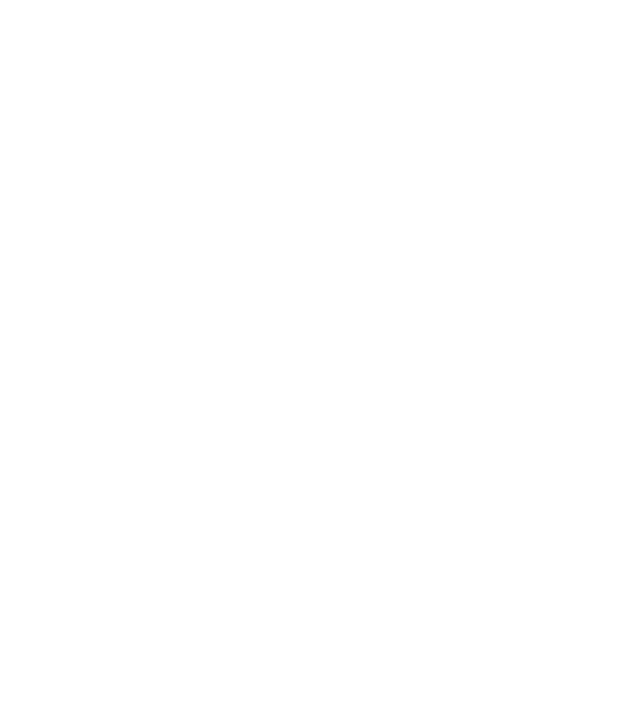
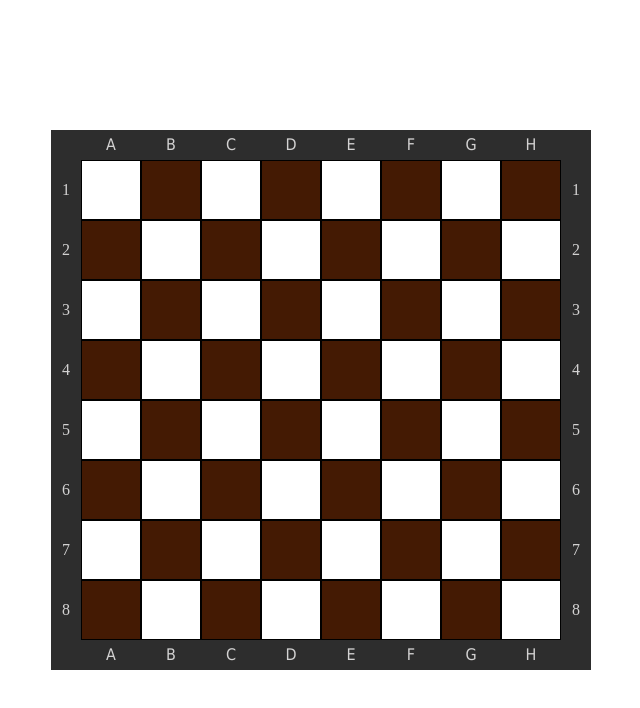
Before and after one commit to silvakaty/checkers, a plain HTML site: page index.html in a window 1280 px wide. Shown: the whole page, without its empty margins (319-959 px from the left). Drawn offline with Linux system fonts and the light colour scheme.

Commit message:
Implemented board design.

```diff
--- /dev/null
+++ b/css/checkers.css
@@ -0,0 +1,58 @@
+body {
+  display: flex;
+  align-items: center;
+  justify-content: center;
+}
+
+.letters {
+  display: flex;
+  font-family: Tahoma;
+  font-size: 16px;
+  color: rgb(211, 210, 210);
+  background-color: rgb(45, 45, 45);
+}
+
+.letters>div {
+  display: flex;
+  align-items: center;
+  justify-content: center;
+  width: 60px;
+  height: 30px;
+}
+
+.letters>div:first-child, .letters>div:last-child {
+  width: 30px;
+}
+
+.center {
+  display: flex;
+}
+
+.numbers {
+  font-size: 16px;
+  color: rgb(211, 210, 210);
+  background-color: rgb(45, 45, 45);
+}
+
+.numbers>div {
+  display: flex;
+  align-items: center;
+  justify-content: center;
+  width: 30px;
+  height: 60px;
+}
+
+#board {
+  flex: 1;
+  display: grid;
+  grid-template: repeat(8, 60px) / repeat(8, 60px);
+}
+
+#board>div {
+  border: 1px solid black;
+}
+
+.cell:nth-child(-2n+8), .cell:nth-child(8)~div:nth-child(-2n+15), .cell:nth-child(16)~div:nth-child(-2n+24), .cell:nth-child(24)~div:nth-child(-2n+31), .cell:nth-child(32)~div:nth-child(-2n+40), .cell:nth-child(40)~div:nth-child(-2n+47), .cell:nth-child(48)~div:nth-child(-2n+56), .cell:nth-child(56)~div:nth-child(-2n+63) {
+  background-color: #441a03;
+  color: #fff;
+}
--- a/index.html
+++ b/index.html
@@ -1,13 +1,45 @@
 <!DOCTYPE html>
-<html>
+<html lang="en-US">
 
 <head>
-    <title>Checkers</title>
+  <meta charset="UTF-8" />
+  <meta name="viewport"
+    content="width=device-width, user-scalable=no">
+
+  <title>Checkers</title>
+
+  <!-- CSS -->
+  <link rel="stylesheet"
+    href="css/reset.css" />
+  <link rel="stylesheet"
+    href="css/checkers.css" />
+  <link rel="shortcut icon"
+    href="css/checkers.png"
+    type="image/png" />
+
+  <!-- JS -->
+  <script src="js/checkers.js"></script>
 </head>
 
 <body>
+  <div class="checkers">
+    <div class="letters top">
+    </div>
 
+    <div class="center">
+      <div class="numbers">
+      </div>
 
+      <div id="board">
+      </div>
+
+      <div class="numbers">
+      </div>
+    </div>
+
+    <div class="letters bottom">
+    </div>
+  </div>
 
 </body>
 
--- /dev/null
+++ b/js/checkers.js
@@ -0,0 +1,45 @@
+window.onload = () => {
+  drawLetters();
+  drawNumbers();
+  drawBoard();
+};
+
+const drawLetters = () => {
+  const letters = document.querySelectorAll('.letters');
+  const lettersArray = ['', 'A', 'B', 'C', 'D', 'E', 'F', 'G', 'H', ''];
+
+  for (let i = 0; i < lettersArray.length; i++) {
+    const letterTop = document.createElement('div');
+    letterTop.innerHTML = lettersArray[i];
+    letters[0].appendChild(letterTop);
+
+    const letterBottom = document.createElement('div');
+    letterBottom.innerHTML = lettersArray[i];
+    letters[1].appendChild(letterBottom);
+  }
+};
+
+const drawNumbers = () => {
+  const numbers = document.querySelectorAll('.numbers');
+
+  for (let i = 0; i < 8; i++) {
+    const numberLeft = document.createElement('div');
+    numberLeft.innerHTML = i + 1;
+    numbers[0].appendChild(numberLeft);
+
+    const numberRight = document.createElement('div');
+    numberRight.innerHTML = i + 1;
+    numbers[1].appendChild(numberRight);
+  }
+};
+
+const drawBoard = () => {
+  // const board = document.querySelector('#board');
+  const board = document.getElementById('board');
+
+  for (let i = 0; i < 64; i++) {
+    const cell = document.createElement('div');
+    cell.classList.add('cell');
+    board.appendChild(cell);
+  }
+};
```
Also changed, not shown: css/checkers.png.
